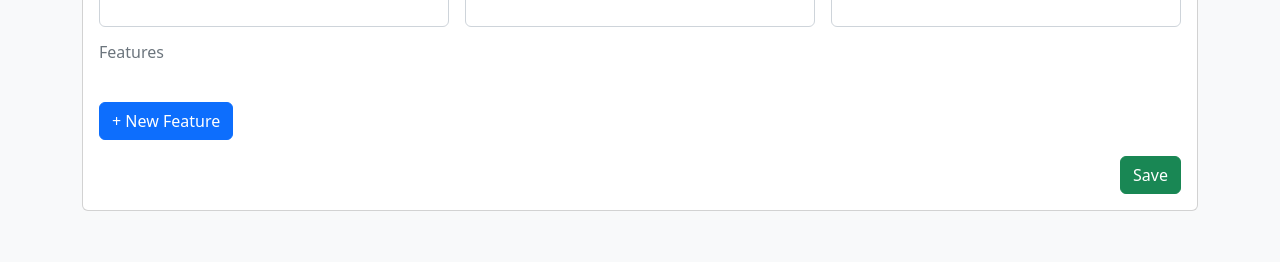
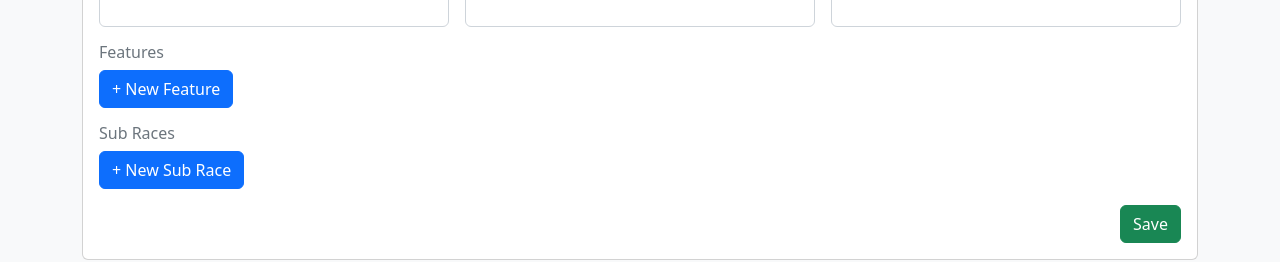
Before and after one commit to Gscarneiro/DnDAngular, an Angular app: page /races/edit/1 in a window 1280 px wide. Shown: the part 454-716 px from the top of the page. Built offline with nearby package versions, Linux system fonts and the light colour scheme; no server answers.

Commit message:
features final

```diff
--- a/src/app/components/race/race-edit/race-edit.component.html
+++ b/src/app/components/race/race-edit/race-edit.component.html
@@ -46,8 +46,7 @@
 
       <div class="row g-3 mb-3">
         <h6 class="mb-2 text-muted">Features</h6>
-
-        <div class="col-12">
+        <div class="col-12 mt-0">
           <bs-sortable
             [(ngModel)]="race.Features"
             [itemTemplate]="itemTemplate"
@@ -57,8 +56,25 @@
             wrapperClass="sortableWrapper"
           ></bs-sortable>
         </div>
-        <div class="col-12">
+        <div class="col-12 mt-0">
           <button (click)="openModalEditionFeature()" class="btn btn-primary">+ New Feature</button>
+        </div>
+      </div>
+
+      <div class="row g-3 mb-3">
+        <h6 class="mb-2 text-muted">Sub Races</h6>
+        <div class="col-12 mt-0">
+          <bs-sortable
+            [(ngModel)]="race.SubRaces"
+            [itemTemplate]="itemTemplate"
+            name="subRaces"
+            itemClass="card mb-2"
+            itemActiveClass="sortableItemActive"
+            wrapperClass="sortableWrapper"
+          ></bs-sortable>
+        </div>
+        <div class="col-12 mt-0">
+          <button (click)="openModalEditionFeature()" class="btn btn-primary">+ New Sub Race</button>
         </div>
       </div>
 
@@ -70,18 +86,15 @@
 </div>
 
 <ng-template #itemTemplate let-item="item" let-index="index">
-  <div class="card-header d-flex justify-content-end">
+  <div class="card-body d-flex justify-content-between">
+    <h5 class="card-title mb-0">{{ item.value.name }}</h5>
     <ul class="list-inline mb-0">
       <li class="list-inline-item">
         <button class="btn btn-sm btn-light" (click)="openModalEditionFeature(index)"><fa-icon [icon]="faPen"></fa-icon></button>
       </li>
       <li class="list-inline-item">
-        <button class="btn btn-sm btn-light" (click)="deleteFeature(item)"><fa-icon [icon]="faXmark"></fa-icon></button>
+        <button class="btn btn-sm btn-light" (click)="deleteFeature(item.value.id)"><fa-icon [icon]="faXmark"></fa-icon></button>
       </li>
     </ul>
   </div>
-  <div class="card-body">
-    <h5 class="card-title">{{ item.value.name }}</h5>
-    <p class="card-text">{{ item.value.description }}</p>
-  </div>
 </ng-template>
--- a/src/app/components/race/race-edit/race-edit.component.ts
+++ b/src/app/components/race/race-edit/race-edit.component.ts
@@ -48,7 +48,7 @@ export class RaceEditComponent {
     var feature: Feature = new Feature();
 
     if (index != undefined) {
-      feature = this.race.Features[index];
+      feature = JSON.parse(JSON.stringify(this.race.Features[index]));
     }
 
     const options: ModalOptions = {
@@ -66,6 +66,7 @@ export class RaceEditComponent {
 
       if (item.res == 201 && index != undefined) {
         this.race.Features[index] = item.data;
+        this.race.Features = [...this.race.Features];
       }
     });
   }
```
